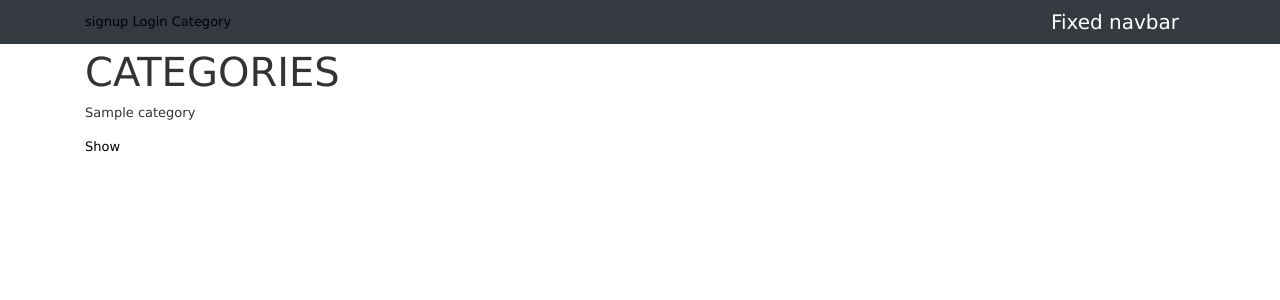
After one commit to tabasco39/airbnb, a Rails app: page /categories in a window 1280 px wide. The commit adds this page. Shown: the top 300 px of the page. Run offline with Rails 7, Linux system fonts and the light colour scheme; tables that the repository leaves empty hold one stand-in row (values such as "Sample post"); style sheets or scripts are compiled from the project's sources; some libraries are stand-ins or nearby versions.

Commit message:
adding view and controller to category

```diff
--- /dev/null
+++ b/app/controllers/categories_controller.rb
@@ -0,0 +1,9 @@
+class CategoriesController < ApplicationController
+    def show
+        @category = Category.find(params[:id])
+    end
+
+    def index
+        @category = Category.all
+    end
+end
--- /dev/null
+++ b/app/views/categories/_category.html.erb
@@ -0,0 +1,8 @@
+<div>
+<h1 >CATEGORIES</h1>
+
+<% @category.each do |category| %>
+<p><%= category.name %></p>
+<%= link_to 'Show', category %>
+<% end %>
+</div>
--- /dev/null
+++ b/app/views/categories/index.html.erb
@@ -0,0 +1 @@
+<%= render 'category' %>
--- /dev/null
+++ b/app/views/categories/show.html.erb
@@ -0,0 +1,6 @@
+
+<p> <%= @category.name %></p>
+
+<% @category.houses.each do |house| %>
+    <%= house.nom  %>
+<% end %>
--- a/app/views/navs/_nav.html.erb
+++ b/app/views/navs/_nav.html.erb
@@ -6,12 +6,12 @@
           <% if user_signed_in? %>
             <%= link_to 'Logout',destroy_user_session_path %>
             <%= link_to 'Devenir hébergeur',new_house_path,class:'btn btn-outline-primary' %>
+            <%= link_to 'Category', categories_path %>
           <% else %>
             <%= link_to 'signup',new_user_registration_path %>
             <%= link_to 'Login',new_user_session_path %>
-
+            <%= link_to 'Category', categories_path %>
           <% end %>
-
        </div>
             <a class="navbar-brand" href="#">Fixed navbar</a>
     </div>
--- a/config/routes.rb
+++ b/config/routes.rb
@@ -2,5 +2,6 @@ Rails.application.routes.draw do
   devise_for :users
   root to: 'public#index'
   resources :houses
+  resources :categories, only: [:show, :index]
   # For details on the DSL available within this file, see https://guides.rubyonrails.org/routing.html
 end
--- a/db/seeds.rb
+++ b/db/seeds.rb
@@ -5,3 +5,8 @@
 #
 #   movies = Movie.create([{ name: 'Star Wars' }, { name: 'Lord of the Rings' }])
 #   Character.create(name: 'Luke', movie: movies.first)
+
+# Category.create(name: "Logement entier")
+# Category.create(name: "Logement unique")
+# Category.create(name: "jacouzi")
+# Category.create(name: "Camping")
```
Also changed, not shown: db/migrate/20210126165104_add_foreign_key_to_houses.rb (added, +8 -0 lines), app/controllers/houses_controller.rb (line endings or trailing spaces), db/schema.rb.
